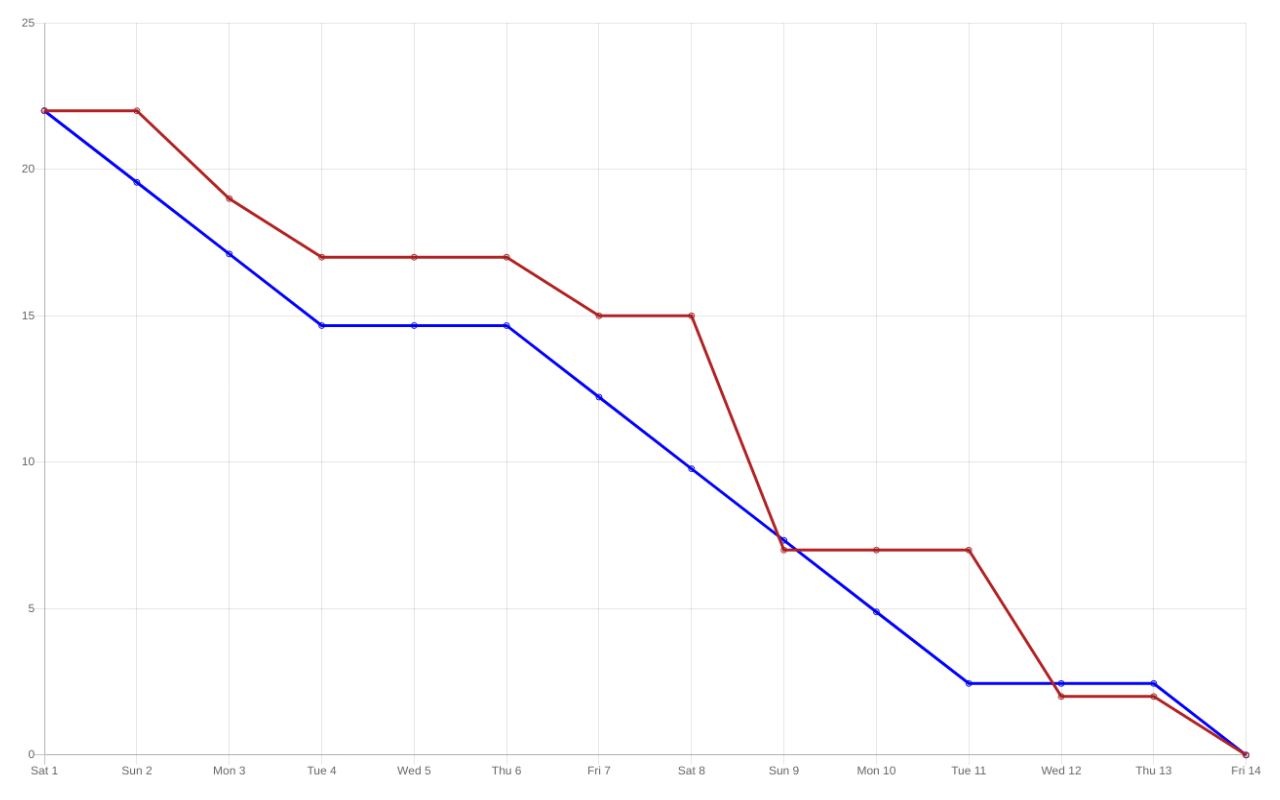
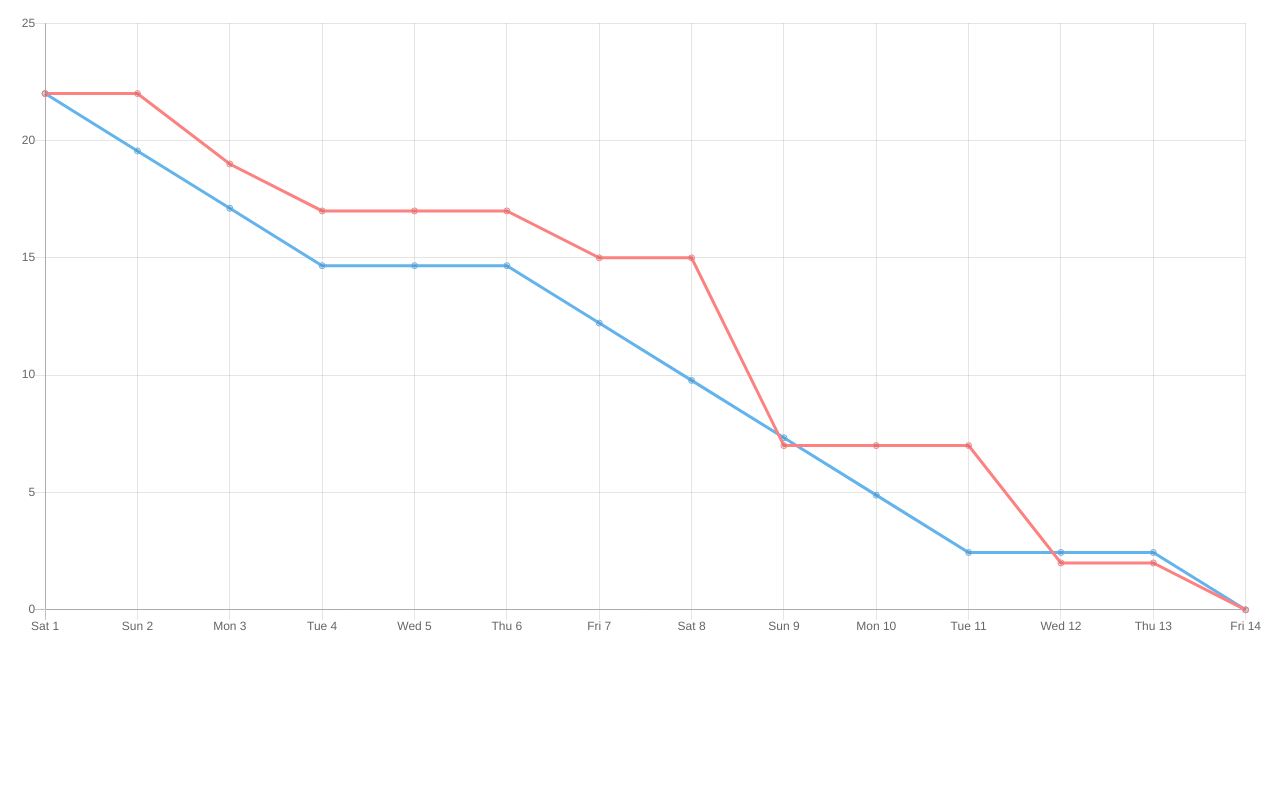
Before and after one commit to iliashchuk/agitile-performance, a website built with Parcel: page src/index.html in a window 1280 px wide. Built offline with nearby package versions, Linux system fonts and the light colour scheme.

Commit message:
Microfrontend setup

```diff
--- a/package.json
+++ b/package.json
@@ -4,7 +4,7 @@
   "main": "index.js",
   "license": "MIT",
   "scripts": {
-    "start": "PORT=3003 parcel src/index.html src/index.js --open",
+    "start": "PORT=3003 parcel src/index.html src/index.ts --open",
     "build": "parcel build src/index.html"
   },
   "devDependencies": {
--- a/src/index.html
+++ b/src/index.html
@@ -5,10 +5,10 @@
   </head>
 
   <body style="margin: 0">
-    <canvas
+    <div
       style="width: 100vw; height: 100vh; padding: 16px; box-sizing: border-box"
-      id="chart"
-    ></canvas>
+      id="performance"
+    />
     <script src="index.ts"></script>
   </body>
 </html>
--- a/src/index.ts
+++ b/src/index.ts
@@ -1,4 +1,4 @@
-import { Chart, ChartData, ChartOptions } from 'chart.js';
+import { Chart, ChartData } from 'chart.js';
 import {
   format,
   Interval,
@@ -6,6 +6,12 @@ import {
   isSameDay,
   eachWeekendOfInterval,
 } from 'date-fns';
+
+declare global {
+  interface Window {
+    renderPerformance(containerId: string): void;
+  }
+}
 
 const START_DAY = new Date(2021, 5, 1);
 const END = new Date(2021, 5, 14);
@@ -49,16 +55,17 @@ const getIdealDataset = (sprintInterval: Interval, totalSp: number) => {
   });
 };
 
-renderBurndown('chart');
+window.renderPerformance = (containerId: string) => {
+  const container = document.getElementById(containerId);
 
-function renderBurndown(elementId: string) {
-  const speedCanvas = document.getElementById(elementId) as HTMLCanvasElement;
-
-  if (!speedCanvas) {
+  if (!container) {
     return null;
   }
+  const canvas = document.createElement('canvas');
+  canvas.id = 'canvas';
+  container.appendChild(canvas);
 
-  const ctx = speedCanvas.getContext('2d');
+  const ctx = canvas.getContext('2d');
 
   if (!ctx) {
     return null;
@@ -71,7 +78,7 @@ function renderBurndown(elementId: string) {
     datasets: [
       {
         lineTension: 0,
-        borderColor: 'firebrick',
+        borderColor: '#FC8181',
         fill: false,
         data: Object.values(SP_COMPLETED).map(
           (completed) => TOTAL_SP - completed
@@ -79,7 +86,7 @@ function renderBurndown(elementId: string) {
       },
       {
         lineTension: 0,
-        borderColor: 'blue',
+        borderColor: '#63B3ED',
         fill: false,
         data: getIdealDataset({ start: START_DAY, end: END }, TOTAL_SP),
       },
@@ -95,4 +102,8 @@ function renderBurndown(elementId: string) {
       },
     },
   });
+};
+
+if (!document.getElementById('Performance-container')) {
+  window.renderPerformance('performance');
 }
```
